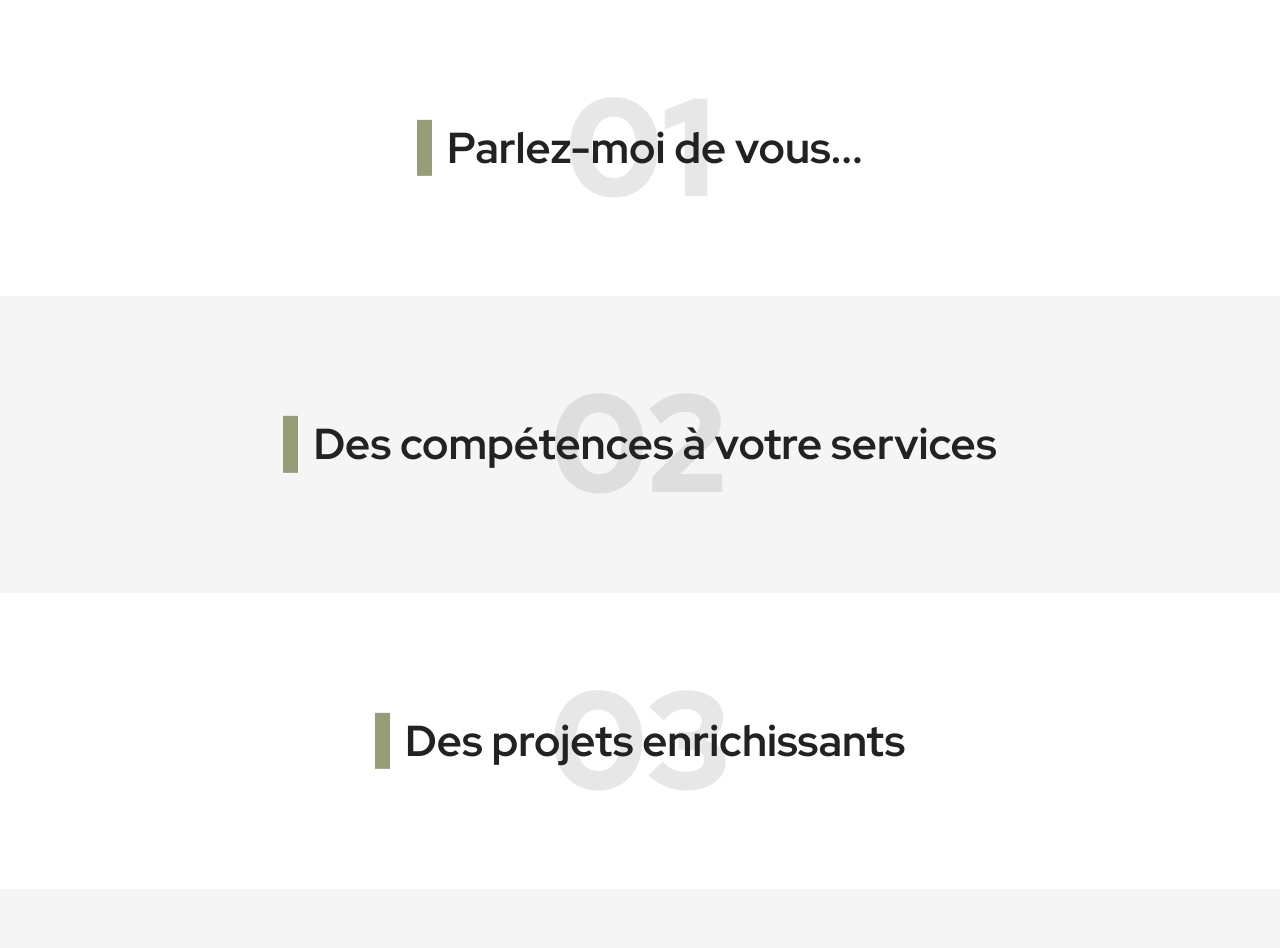
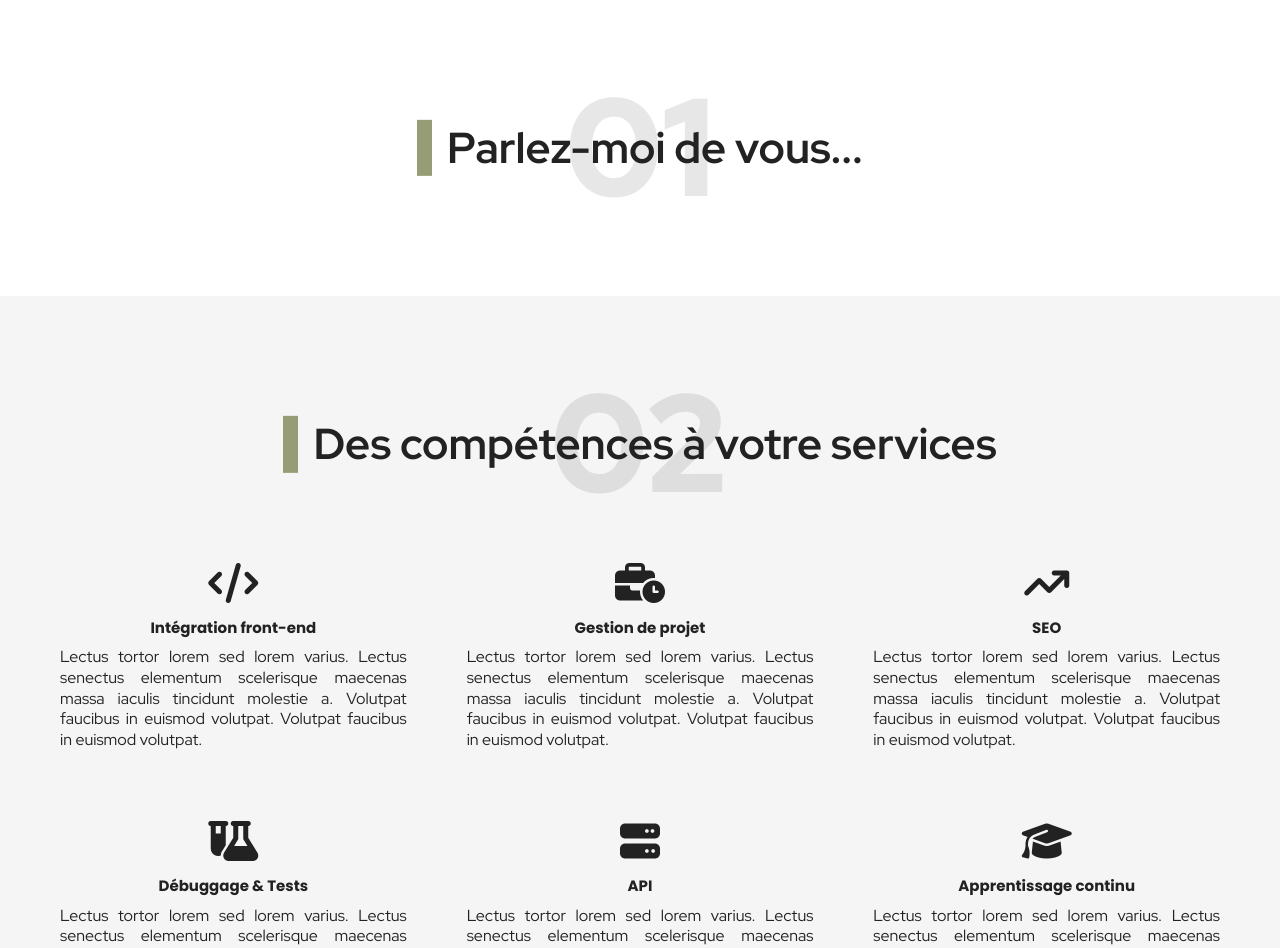
Before and after one commit to Amalynn/oc-iw-p12-portfolio, a React (Vite) app: page / in a window 1280 px wide. Shown: the top 948 px of the page. Built offline with nearby package versions, Linux system fonts and the light colour scheme.

Commit message:
Skills section implemented

```diff
--- a/src/assets/styles/styles.css
+++ b/src/assets/styles/styles.css
@@ -214,6 +214,46 @@ a {
   }
 }
 
+.skill-card {
+  padding: 10px;
+  width: 100%;
+}
+.skill-card-header {
+  display: flex;
+  align-items: center;
+  justify-content: center;
+  margin-bottom: 15px;
+}
+.skill-card-header i {
+  font-size: 40px;
+}
+@media only screen and (min-width: 1400px) {
+  .skill-card-header i {
+    font-size: 60px;
+  }
+}
+.skill-card-body h4 {
+  font-size: 15px;
+  font-weight: 700;
+  font-family: "Poppins", sans-serif;
+  text-align: center;
+}
+@media only screen and (min-width: 1400px) {
+  .skill-card-body h4 {
+    font-size: 23px;
+  }
+}
+.skill-card-body p {
+  font-size: 14px;
+  text-align: justify;
+  margin-top: 10px;
+}
+@media only screen and (min-width: 992px) {
+  .skill-card-body p {
+    font-size: 16px;
+  }
+}
+
 .footer {
   display: flex;
   flex-direction: column;
@@ -262,4 +302,32 @@ a {
   padding-bottom: 15px;
 }
 
+.skills-grid {
+  margin-top: 80px;
+  display: grid;
+  grid-template-columns: 1fr;
+  row-gap: 25px;
+}
+@media only screen and (min-width: 576px) {
+  .skills-grid {
+    grid-template-columns: repeat(2, 1fr);
+    row-gap: 30px;
+    column-gap: 30px;
+  }
+}
+@media only screen and (min-width: 992px) {
+  .skills-grid {
+    grid-template-columns: repeat(3, 1fr);
+    row-gap: 50px;
+    column-gap: 40px;
+  }
+}
+@media only screen and (min-width: 1400px) {
+  .skills-grid {
+    margin-top: 160px;
+    row-gap: 80px;
+    column-gap: 70px;
+  }
+}
+
 /*# sourceMappingURL=styles.css.map */
--- /dev/null
+++ b/src/components/SkillCard.jsx
@@ -0,0 +1,21 @@
+import PropTypes from 'prop-types';
+
+export default function SkillCard({icon, name, description}) {
+    return (
+        <article className="skill-card">
+            <div className="skill-card-header">
+                <i className={icon}></i>
+            </div>
+            <div className="skill-card-body">
+                <h4>{name}</h4>
+                <p>{description}</p>
+            </div>
+        </article>
+    )
+}
+
+SkillCard.propTypes = {
+    icon: PropTypes.string.isRequired,
+    name: PropTypes.string.isRequired,
+    description: PropTypes.string.isRequired
+}
--- /dev/null
+++ b/src/containers/SkillList.jsx
@@ -0,0 +1,20 @@
+import SkillCard from "../components/SkillCard";
+import data from "../data/data.json";
+
+
+export default function SkillList() {
+    const skillsFiltered = data?.skills.filter( (skill) => skill.isVisible === true ) ;
+
+    return (
+        <div className="skills-grid">
+            {skillsFiltered.map( (skill) => (
+                <SkillCard
+                    key={skill.id}
+                    icon={skill.faIcon}
+                    name={skill.name}
+                    description={skill.description}
+                />
+            ))}
+        </div>
+    )
+}
--- /dev/null
+++ b/src/data/data.json
@@ -0,0 +1,52 @@
+{
+    "skills": [
+        {
+            "id": "skill-01",
+            "category": "IT",
+            "name": "Intégration front-end",
+            "description": "Lectus tortor lorem sed lorem varius. Lectus senectus elementum scelerisque maecenas massa iaculis tincidunt molestie a. Volutpat faucibus in euismod volutpat. Volutpat faucibus in euismod volutpat.",
+            "faIcon": "fa-solid fa-code",
+            "isVisible": true
+        },
+        {
+            "id": "skill-02",
+            "category": "Gestion de projet" ,
+            "name": "Gestion de projet",
+            "description": "Lectus tortor lorem sed lorem varius. Lectus senectus elementum scelerisque maecenas massa iaculis tincidunt molestie a. Volutpat faucibus in euismod volutpat. Volutpat faucibus in euismod volutpat.",
+            "faIcon": "fa-solid fa-business-time",
+            "isVisible": true
+        },
+        {
+            "id": "skill-03",
+            "category": "IT" ,
+            "name": "SEO",
+            "description":"Lectus tortor lorem sed lorem varius. Lectus senectus elementum scelerisque maecenas massa iaculis tincidunt molestie a. Volutpat faucibus in euismod volutpat. Volutpat faucibus in euismod volutpat." ,
+            "faIcon": "fa-solid fa-arrow-trend-up",
+            "isVisible": true
+        },
+        {
+            "id": "skill-04",
+            "category": "IT",
+            "name": "Débuggage & Tests" ,
+            "description": "Lectus tortor lorem sed lorem varius. Lectus senectus elementum scelerisque maecenas massa iaculis tincidunt molestie." ,
+            "faIcon": "fa-solid fa-flask-vial",
+            "isVisible": true
+        },
+        {
+            "id": "skill-05",
+            "category": "IT",
+            "name": "API",
+            "description": "Lectus tortor lorem sed lorem varius. Lectus senectus elementum scelerisque maecenas massa iaculis tincidunt molestie a. Volutpat faucibus in euismod volutpat. Volutpat faucibus in euismod volutpat.",
+            "faIcon": "fa-solid fa-server",
+            "isVisible": true
+        },
+        {
+            "id": "skill-06",
+            "category": "Soft skills" ,
+            "name": "Apprentissage continu",
+            "description": "Lectus tortor lorem sed lorem varius. Lectus senectus elementum scelerisque maecenas massa iaculis tincidunt molestie a. Volutpat faucibus in euismod volutpat. Volutpat faucibus in euismod volutpat.",
+            "faIcon": "fa-solid fa-graduation-cap",
+            "isVisible": true
+        }
+    ]
+}
--- a/src/pages/Home.jsx
+++ b/src/pages/Home.jsx
@@ -1,5 +1,6 @@
 import ScrollToTop from "../components/ScrollToTop.jsx";
 import TitleSection from "../components/TitleSection.jsx";
+import SkillList from "../containers/SkillList.jsx";
 
 
 export default function Home() {
@@ -19,6 +20,7 @@ export default function Home() {
                             title="Des compétences à votre services"
                             number="02"
                         />
+                        <SkillList />
                     </div>
                 </section>
                 <section id="projects" className="container-flex--center">
--- /dev/null
+++ b/src/scss/components/_skillCard.scss
@@ -0,0 +1,49 @@
+@use "../utils/variables" as var;
+@use "../utils/mixins" as m;
+@use "sass:map";
+
+.skill-card {
+    padding: 10px;
+    width: 100%;
+
+    &-header {
+        display: flex;
+        align-items: center;
+        justify-content: center;
+        margin-bottom: 15px;
+
+        i {
+            font-size: 40px;
+
+            @include m.media-breakpoints-up(xxl){
+                font-size: 60px;
+            }
+        }
+    }
+
+    &-body {
+
+        h4 {
+            font-size: 15px;
+            font-weight: map.get(var.$font-weights, bold);
+            font-family: var.$poppins;
+            text-align: center;
+
+            @include m.media-breakpoints-up(xxl){
+                font-size: 23px;
+            }
+
+
+        }
+
+        p {
+            font-size: 14px;
+            text-align: justify;
+            margin-top: 10px;
+
+            @include m.media-breakpoints-up(lg){
+                font-size: 16px;
+            }
+        }
+    }
+}
--- a/src/scss/components/index.scss
+++ b/src/scss/components/index.scss
@@ -1,3 +1,4 @@
 @forward "./socialmedia";
 @forward "./scrollToTop";
 @forward "./titleSection";
+@forward "./skillCard";
--- /dev/null
+++ b/src/scss/layouts/_skillGrid.scss
@@ -0,0 +1,30 @@
+@use "../utils/variables" as var;
+@use "../utils/mixins" as m ;
+
+.skills-grid {
+    margin-top: 80px;
+    display: grid;
+    grid-template-columns: 1fr;
+    row-gap: 25px;
+
+    @include m.media-breakpoints-up(sm) {
+        grid-template-columns: repeat(2, 1fr);
+        row-gap: 30px;
+        column-gap: 30px;
+    }
+
+    @include m.media-breakpoints-up(lg) {
+        grid-template-columns: repeat(3, 1fr);
+        row-gap: 50px;
+        column-gap: 40px;
+    }
+
+    @include m.media-breakpoints-up(xxl) {
+        margin-top: 160px ;
+        row-gap: 80px;
+        column-gap: 70px;
+    }
+
+
+
+}
--- a/src/scss/layouts/index.scss
+++ b/src/scss/layouts/index.scss
@@ -1,2 +1,3 @@
 @forward "./footer";
 @forward "./scrollToTopSection";
+@forward "./skillGrid";
```
Also changed, not shown: 1 other file (tests, documents, lock files or other folders).
